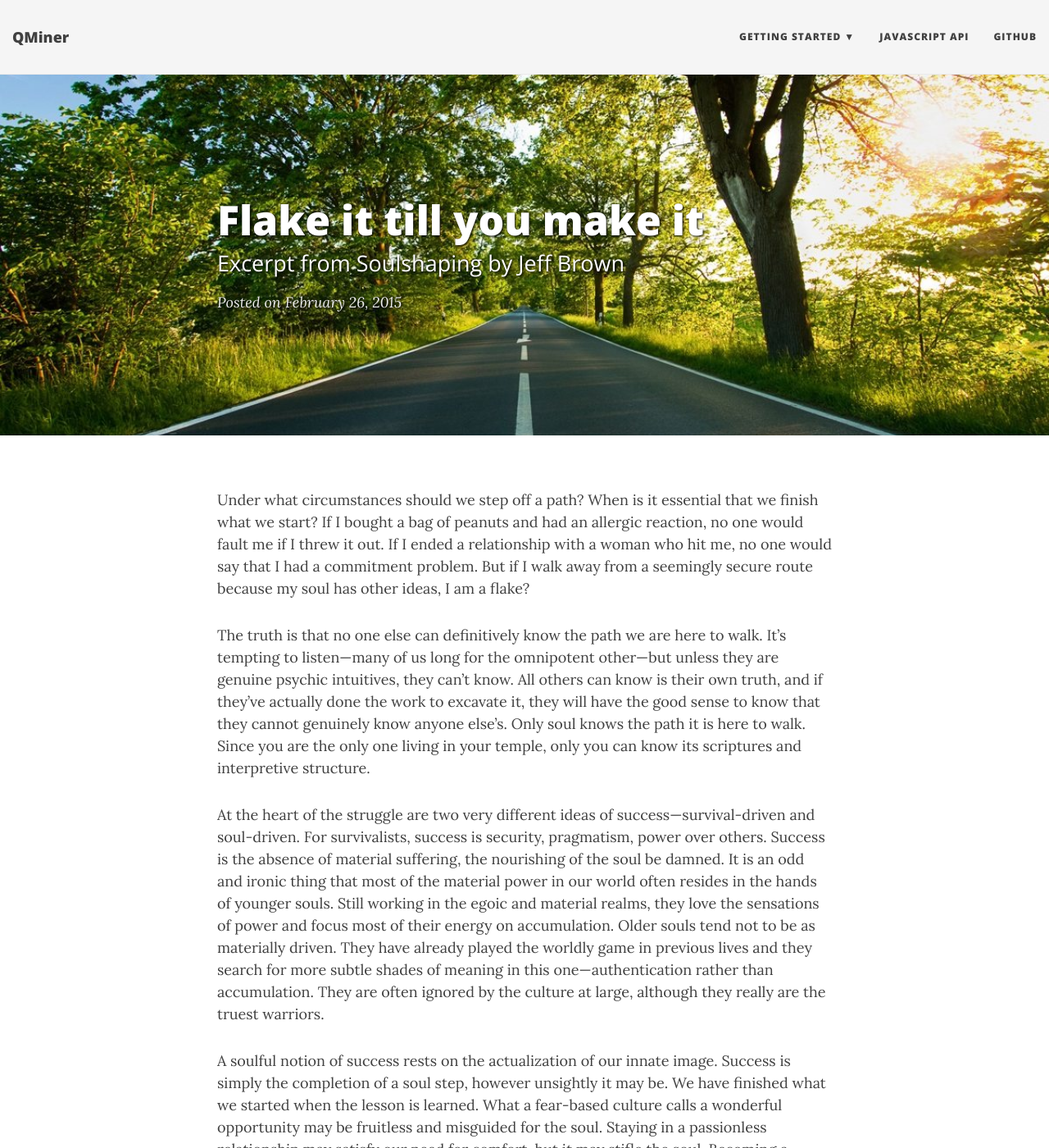
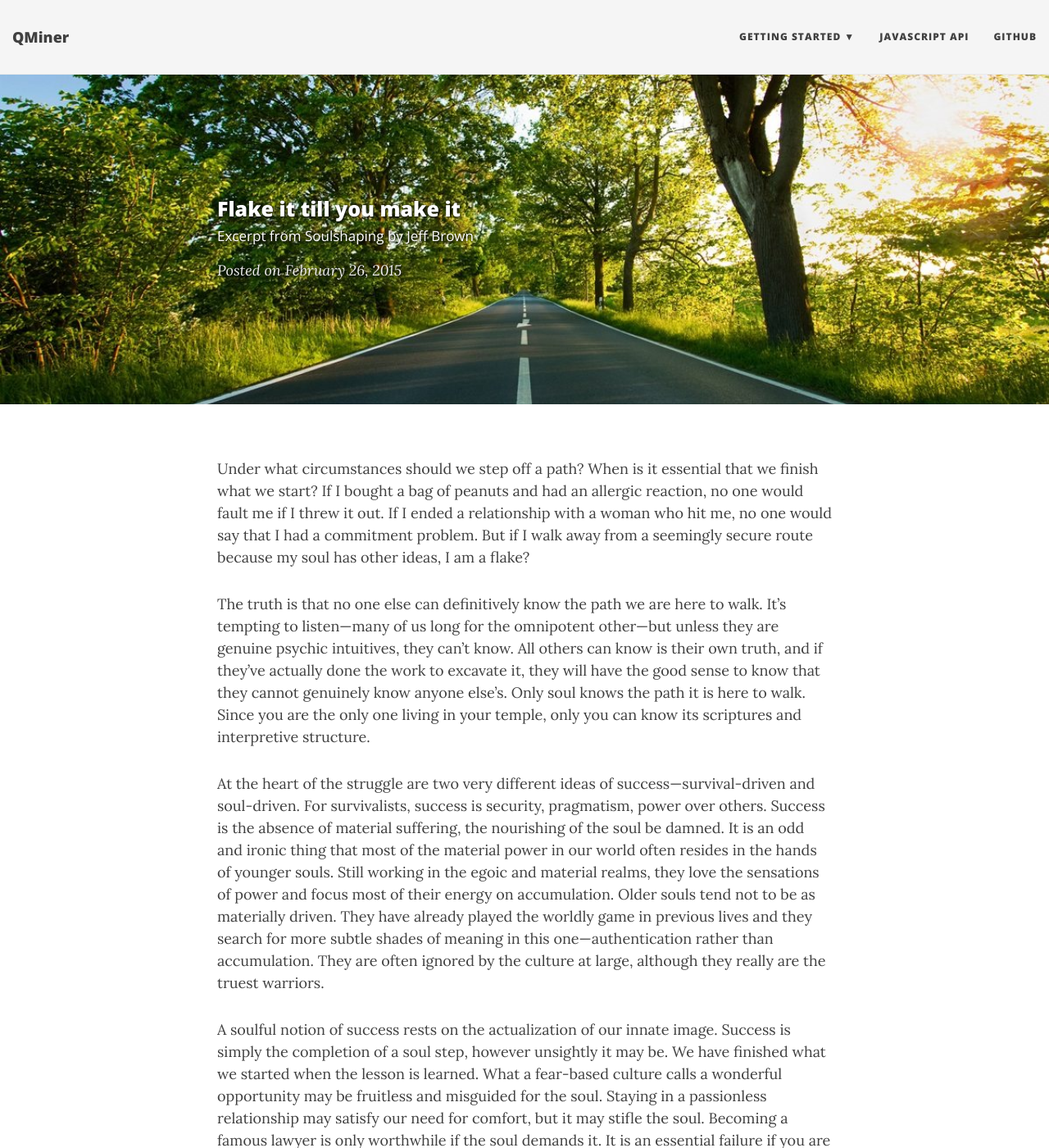
Before and after one commit to qminer/qminer.github.io, a Jekyll site: the page built from _posts/2015-02-26-flake-it-till-you-make-it.md, in a window 1280 px wide and 1400 px high. Shown: the whole window at 82% size. Built offline with Jekyll 4.4.1, drawn with Linux system fonts in a browser that asks for light colours; nearby versions of some CDN libraries.

Commit message:
Make title smaller.

```diff
--- a/css/main.css
+++ b/css/main.css
@@ -482,15 +482,15 @@ footer .theme-by {
 }
 .intro-header .page-heading h1 {
   margin-top: 0;
-  font-size: 50px;
+  font-size: 35px;
 }
 .intro-header .post-heading h1 {
   margin-top: 0;
-  font-size: 35px;
+  font-size: 20px;
 }
 .intro-header .page-heading .page-subheading,
 .intro-header .post-heading .post-subheading {
-  font-size: 27px;
+  font-size: 17px;
   line-height: 1.1;
   display: block;
   font-family: 'Open Sans', 'Helvetica Neue', Helvetica, Arial, sans-serif;
@@ -535,13 +535,13 @@ footer .theme-by {
     padding: 150px 0;
   }
   .intro-header .page-heading h1 {
-    font-size: 80px;
+    font-size: 40px;
   }
   .intro-header .post-heading h1 {
-    font-size: 50px;
+    font-size: 25px;
   }
   .intro-header.big-img .img-desc {
-    font-size: 14px;
+    font-size: 7px;
   }
 }
 
```
